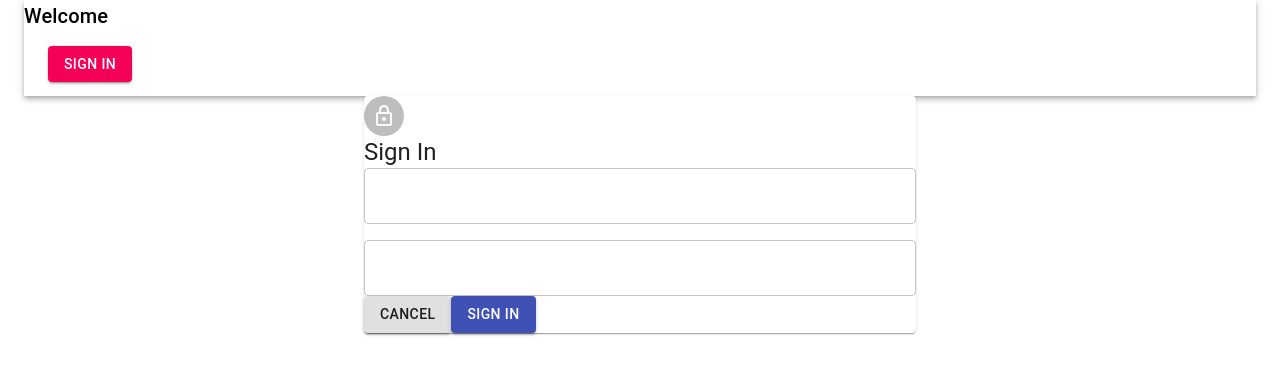
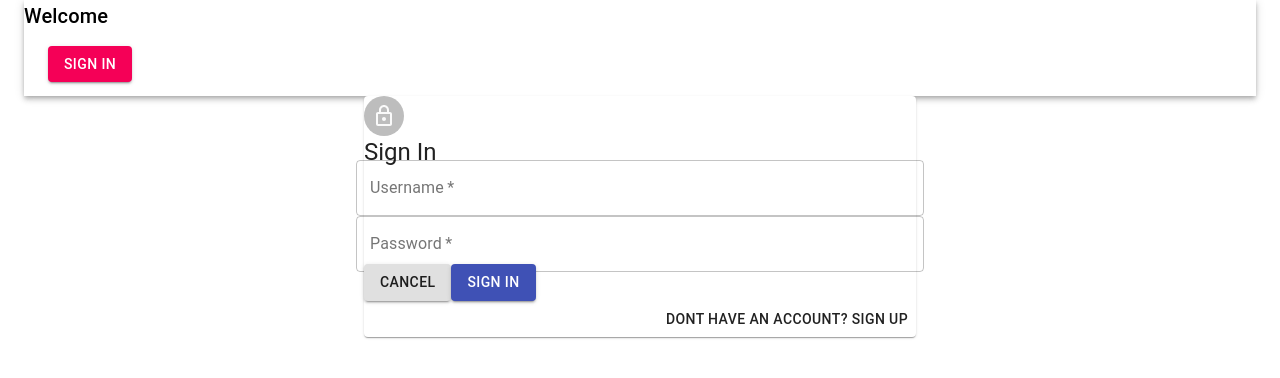
Before and after one commit to efoejean/final-project-front, a React app: page /auth in a window 1280 px wide. Shown: the top 378 px of the page. Built offline with nearby package versions, Linux system fonts and the light colour scheme; the HTML template or start-up script is replaced by a standard one.

Commit message:
Change Input to Texfiled.  create a button use useState to set the iniital state of the button
Write  a function to toggles between signup and signin

```diff
--- a/src/components/Auth/Auth.jsx
+++ b/src/components/Auth/Auth.jsx
@@ -4,23 +4,24 @@ import {
   Container,
   Grid,
   Paper,
+  TextField,
   Typography,
 } from "@material-ui/core";
 import LockOutlinedIcon from "@material-ui/icons/LockOutlined";
 import React, { useState } from "react";
-import Input from "./Input";
 
 const Auth = () => {
-  const isSignup = false;
-
   const handleSubmit = (e) => {};
   const handleChange = (e) => {};
   const handleClose = () => {};
 
-  const [showPassword, setshowPassword] = useState(false);
+  // use useState to set the iniital state of the button
+  const [isSignup, setIsSignUp] = useState(false);
 
-  // toggles the password visibility and passing as a prop to the input component
-  const handleShowPassword = () => setshowPassword((prev) => !prev);
+  // toggles between signup and signin
+  const switchAuthMode = () => {
+    setIsSignUp((prev) => !prev);
+  };
 
   return (
     <Container maxWidth="sm">
@@ -31,50 +32,60 @@ const Auth = () => {
         <Typography className="text-center ..." component="h1" variant="h5">
           {isSignup ? "Sign Up" : "Sign In"}
         </Typography>
-        <form className="" onSubmit={handleSubmit}>
-          <Grid container spacing={2}>
+        <form className="m-9 " onSubmit={handleSubmit}>
+          <Grid className="gap-5" container spacing={2}>
             {isSignup && (
               <>
-                <Input
+                <TextField
                   name="FirstName"
                   label="First Name"
-                  placeholder="First Name"
+                  variant="outlined"
+                  fullWidth
                   onChange={handleChange}
+                  required
                 />
-                <Input
+
+                <TextField
                   name="LastName"
                   label="Last Name"
-                  placeholder="Last Name"
-                  variant="filled"
+                  variant="outlined"
+                  fullWidth
                   onChange={handleChange}
+                  required
                 />
               </>
             )}
-            <Input
+            <TextField
               name="username"
               label="Username"
-              placeholder="Username"
+              variant="outlined"
               type="text"
+              fullWidth
               onChange={handleChange}
+              required
             />
-            <Input
+            <TextField
               name="password"
               label="Password"
-              placeholder="Password"
-              handleShowPassword={handleShowPassword}
-              type={showPassword ? "text" : "password"}
+              variant="outlined"
+              fullWidth
+              type="password"
+              onChange={handleChange}
+              required
             />
             {isSignup && (
-              <Input
+              <TextField
                 name="confirmPassword"
-                label="repeatPassword"
-                placeholder="Repeat Password"
-                handleShowPassword={handleShowPassword}
-                type={showPassword ? "text" : "password"}
+                label="Repeat Password"
+                variant="outlined"
+                type="password"
+                fullWidth
+                onChange={handleChange}
+                required
               />
             )}
           </Grid>
-          <div className="flex justify-center mt-2 gap-5">
+          <div className="flex justify-center mt-8 gap-5">
             <Button variant="contained" color="inherit" onClick={handleClose}>
               Cancel
             </Button>
@@ -88,6 +99,15 @@ const Auth = () => {
               {isSignup ? "Sign Up" : "Sign In"}
             </Button>
           </div>
+          <Grid container justify="flex-end">
+            <Grid item>
+              <Button onClick={switchAuthMode}>
+                {isSignup
+                  ? "Already have an account Sign In"
+                  : " Dont have an account? Sign Up"}
+              </Button>
+            </Grid>
+          </Grid>
         </form>
       </Paper>
     </Container>
```
